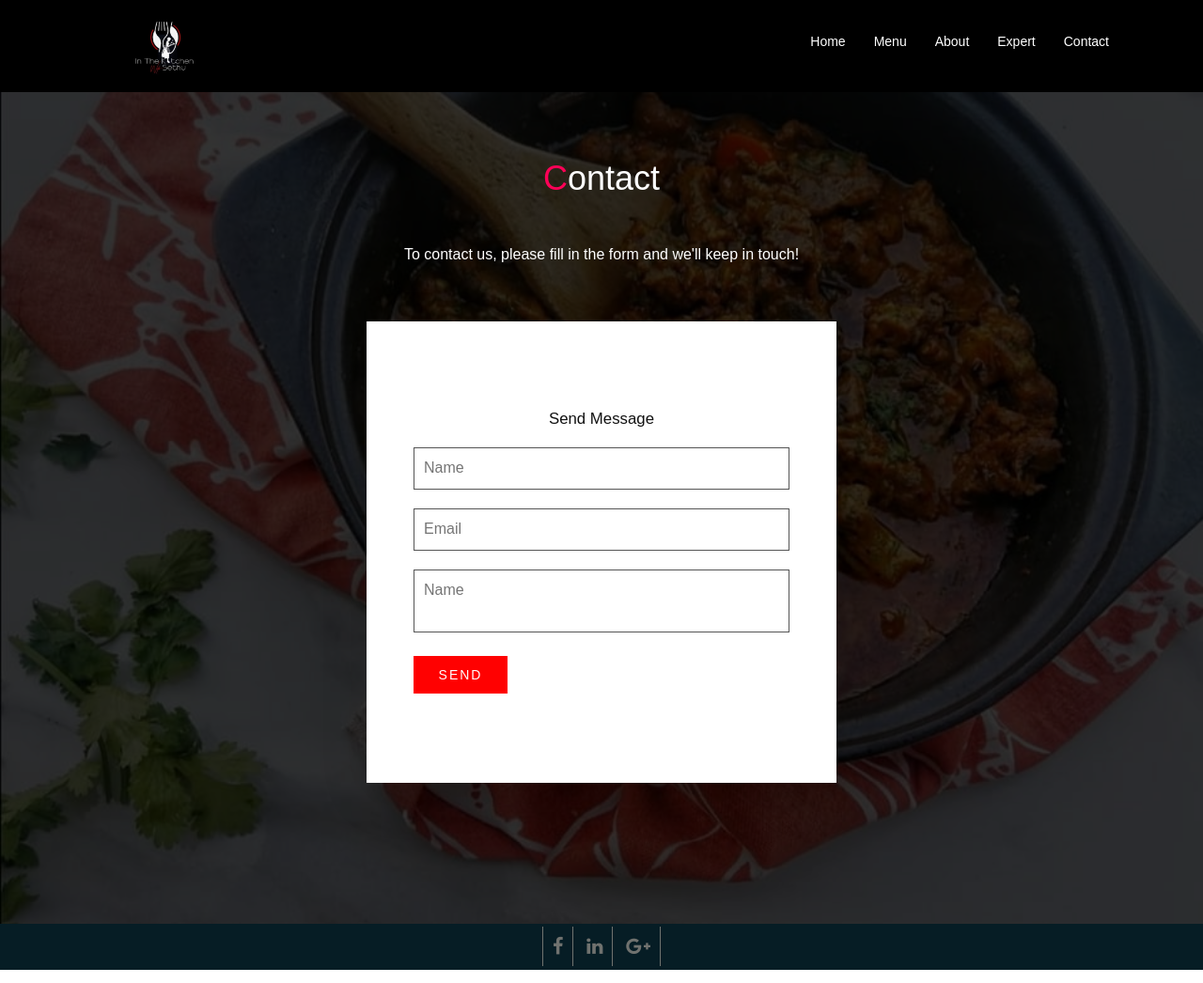
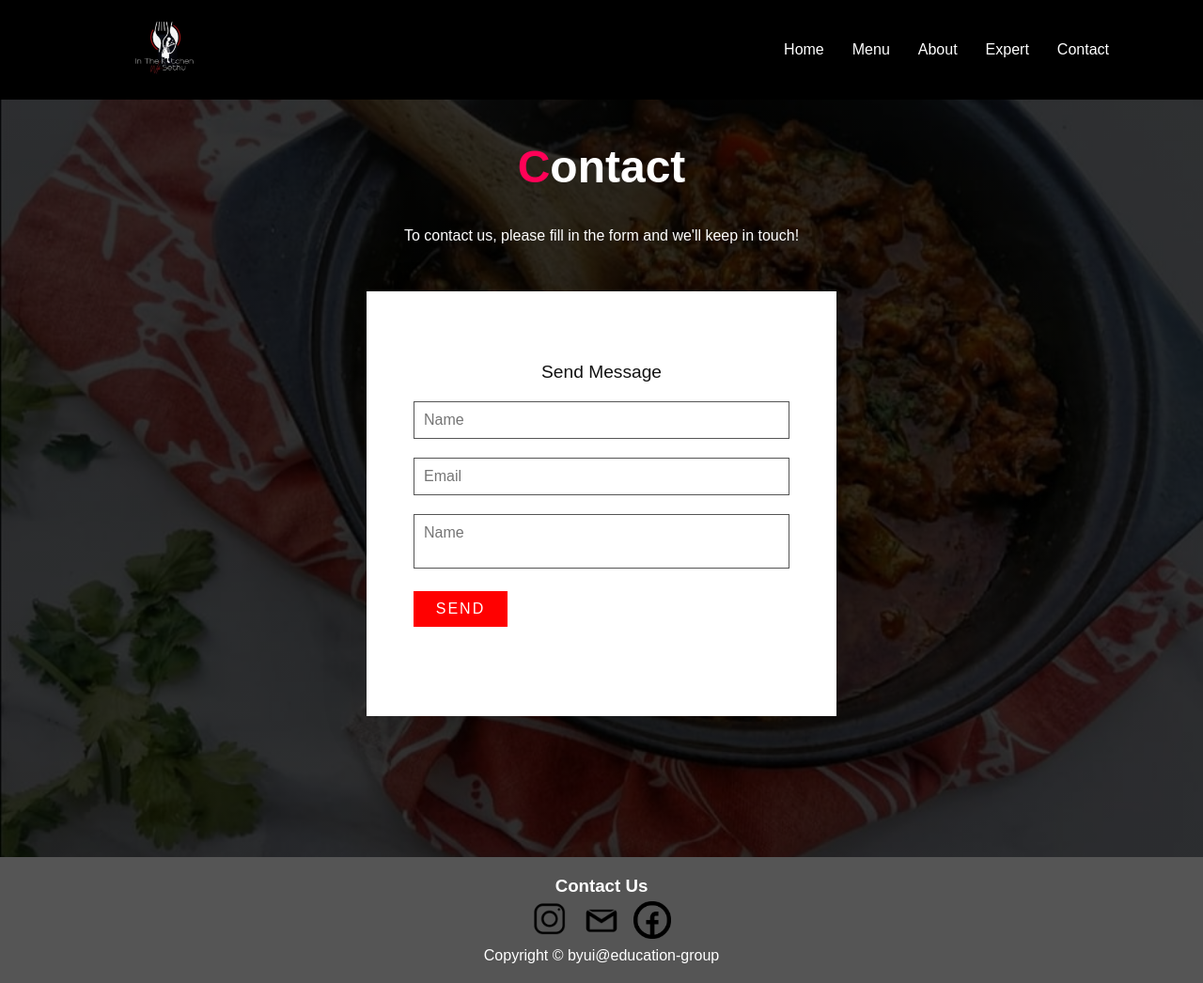
Before and after one commit to sanele23/web-engineering1, a plain HTML site: page week04/assign04_2.html in a window 1280 px wide. Shown: the whole page at 94% size. Drawn offline with nearby package versions, Linux system fonts and the light colour scheme.

Commit message:
Updated footer

```diff
--- a/week04/assign04_2.html
+++ b/week04/assign04_2.html
@@ -3,8 +3,6 @@
 <head>
     <meta charset="UTF-08">
     <meta name="viewport" content="width=device-width, initial-scale=1.0">
-    <link href="https://maxcdn.bootstrapcdn.com/font-awesome/4.4.0/css/font-awesome.min.css" rel="stylesheet"/>
-    <link href="https://maxcdn.bootstrapcdn.com/bootstrap/3.3.5/css/bootstrap.min.css" rel="stylesheet"/>
 
     <!-- Import CSS file -->
     <link rel="stylesheet" href="style.css">
@@ -94,14 +92,31 @@
         </div>
     </section>
 
-    <footer class="footer">
-        <div class="container text-center">
-          <a href="#"><i class="fa fa-facebook"></i></a>
-          <a href="#"><i class="fa fa-linkedin"></i></a>
-          <a href="#"><i class="fa fa-google-plus"></i></a>
+    <footer>
+        <div class="footer-content">
+            <h3>Contact Us</h3>
+
+            <div class="social">
+                <a href="https://www.instagram.com/inthekitchenwithsethu/">
+                    <img src="instagram-icon.png" alt="instagram page link" width="40">
+                </a>
+            </div>
+
+            <div class="social">
+                <a href="mailto:smaqhubela@gmail.com">
+                    <img src="gmail-icon.png" alt="email link" width="40">
+                </a>
+            </div>
+
+            <div class="social">
+                <a href="#">
+                    <img src="facebook-icon.png" alt="instagram page link" width="40">
+                </a>
+            </div>
+            <br>
+            <p>Copyright &copy; byui@education-group</p>
         </div>
     </footer>
-
     <!-- JavaScript scripting -->
     <script type="text/javascript">
         window.addEventListener('scroll', function(){
--- a/week04/style.css
+++ b/week04/style.css
@@ -319,20 +319,18 @@ section {
     cursor: pointer;
 }
 
-.footer {
-    background: #061D25;
-    padding: 10px 0;
-  }
-  .footer a {
-    color: #70726F;
-    font-size: 20px;
-    padding: 10px;
-    border-right: 1px solid #70726F;
-    transition: all .5s ease;
-  }
-  .footer a:first-child {
-    border-left: 1px solid #70726F;
-  }
-  .footer a:hover {
-    color: white;
-  }
+.footer-content {
+    text-align: center;
+    color: #fff;
+    background-color: #555;
+    padding: 20px;
+}
+
+.footer-content p {
+    color: #fff;
+}
+
+.footer-content .social {
+    display: inline-flex;
+    padding: 5px;
+}
```
Also changed, not shown: week04/assign04.html (+29 -10 lines), week04/facebook-icon.png (added), week04/gmail-icon.png (added), week04/instagram-icon.png (added).
